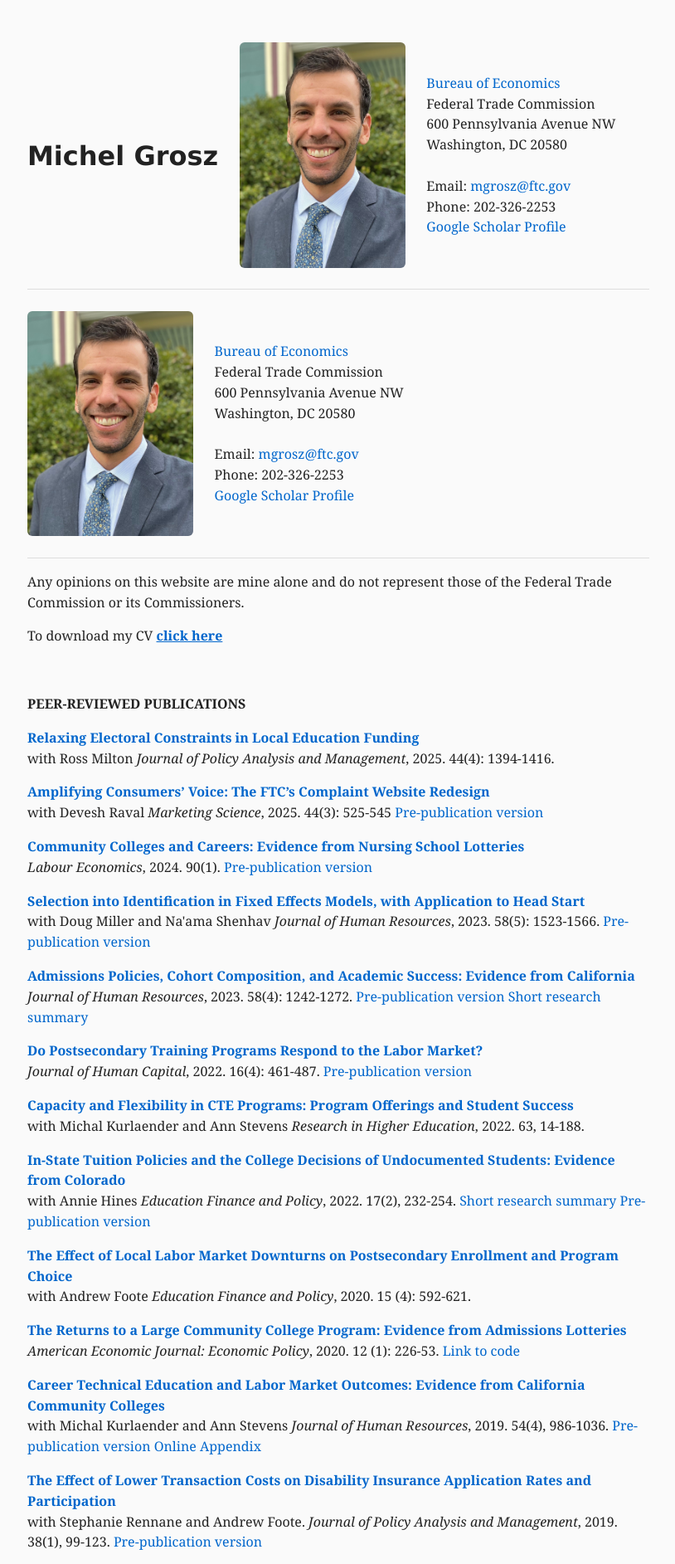
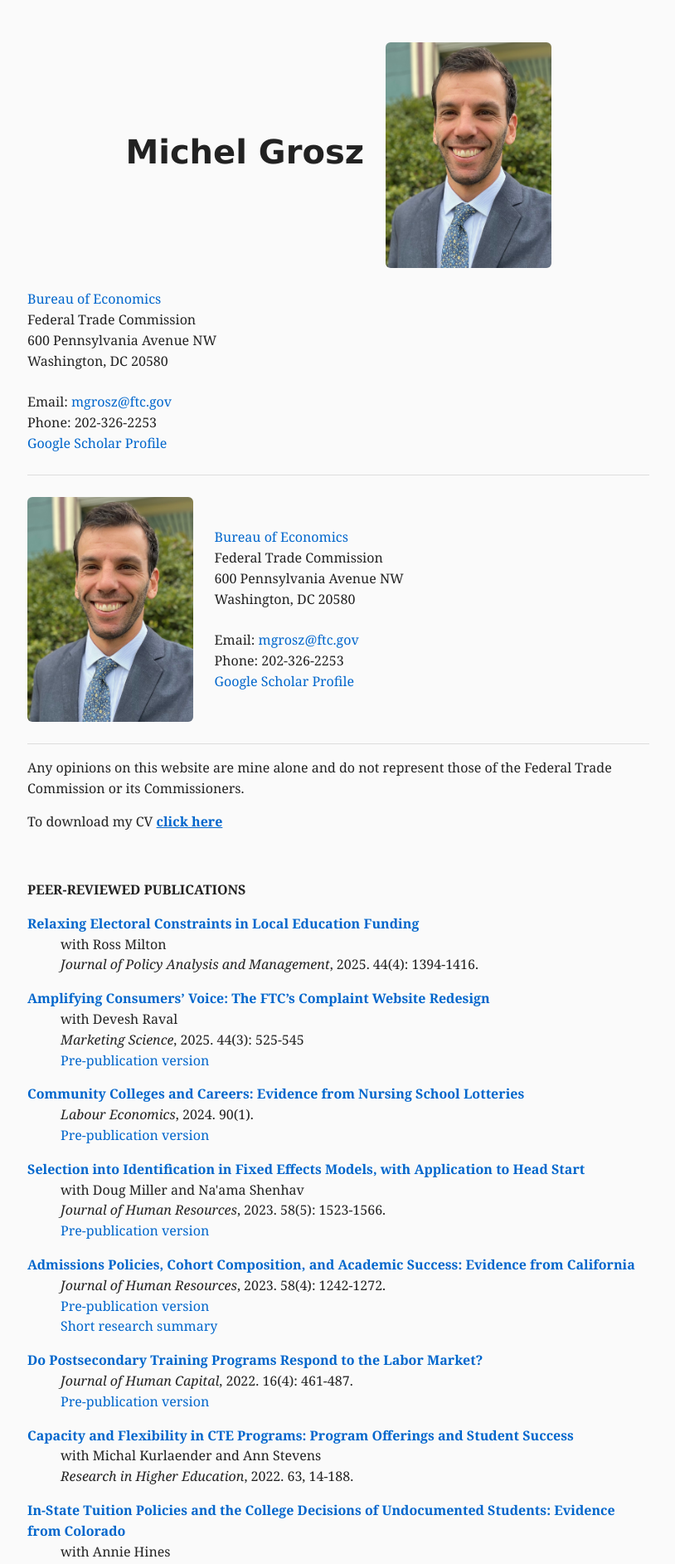
Before and after one commit to mzgrosz/mzgrosz.github.io, a Jekyll site: the page built from index.html, in a window 1280 px wide. Shown: the top 1885 px of the page at 83% size, without its empty margins (232-1046 px from the left). Built offline with Jekyll 4.4.1, drawn with Linux system fonts in a browser that asks for light colours.

Commit message:
Update main.css

```diff
--- a/css/main.css
+++ b/css/main.css
@@ -54,6 +54,24 @@ header {
     flex-wrap: wrap; /* Allows stacking on narrow screens */
 }
 
+header ul {
+    list-style: none;
+    padding: 0;
+    margin: 0;
+}
+header h1 {
+    font-size: 2.5rem;       /* large and proportional */
+    margin: 0 0 0.5rem 0;    /* spacing below the name */
+    font-weight: bold;
+    line-height: 1.2;
+    text-align: left;        /* align with intro text */
+}
+
+.indented-line {
+    display: block;
+    padding-left: 40px;
+}
+
 /* Keeps the photo a reasonable size on desktop */
 header img {
     max-width: 200px;   /* Adjust this if you want bigger/smaller */
```
